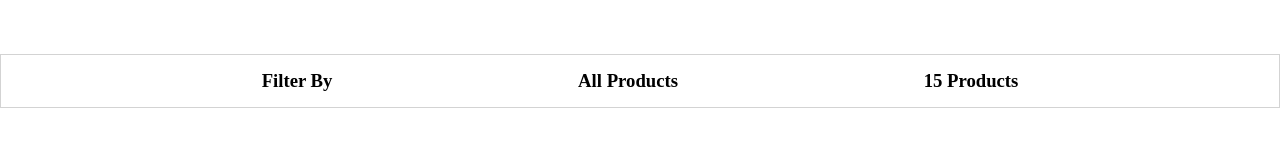
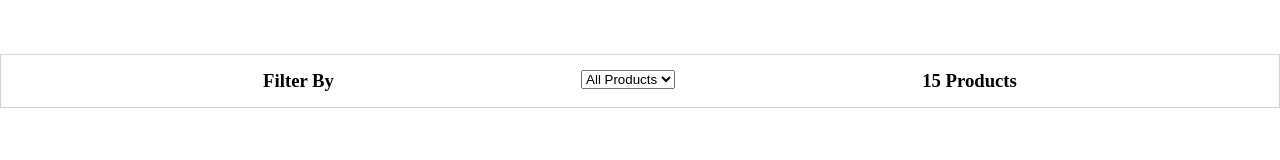
Before and after one commit to vermad843/combine-projects, a React (Create React App) app: page /drum in a window 1280 px wide. Shown: the part 192-352 px from the top of the page. Built offline with nearby package versions, Linux system fonts and the light colour scheme.

Commit message:
dropdown

```diff
--- a/src/Drums.js
+++ b/src/Drums.js
@@ -8,7 +8,13 @@ function Drums() {
             <h1>Shop</h1>
             <div className = "drums__header">
                <h3>Filter By</h3>
-               <h3>All Products</h3>
+               <div>
+               <select value="All Products">
+                  <option value="All Products">All Products</option>
+                  <option value="Drum KIts">Drum Kits</option>
+                  <option value="Melody Kits">Melody Kits</option>
+               </select>
+               </div>
                <h3>15 Products</h3>
             </div>
             <div className = "drums__cards">
```
